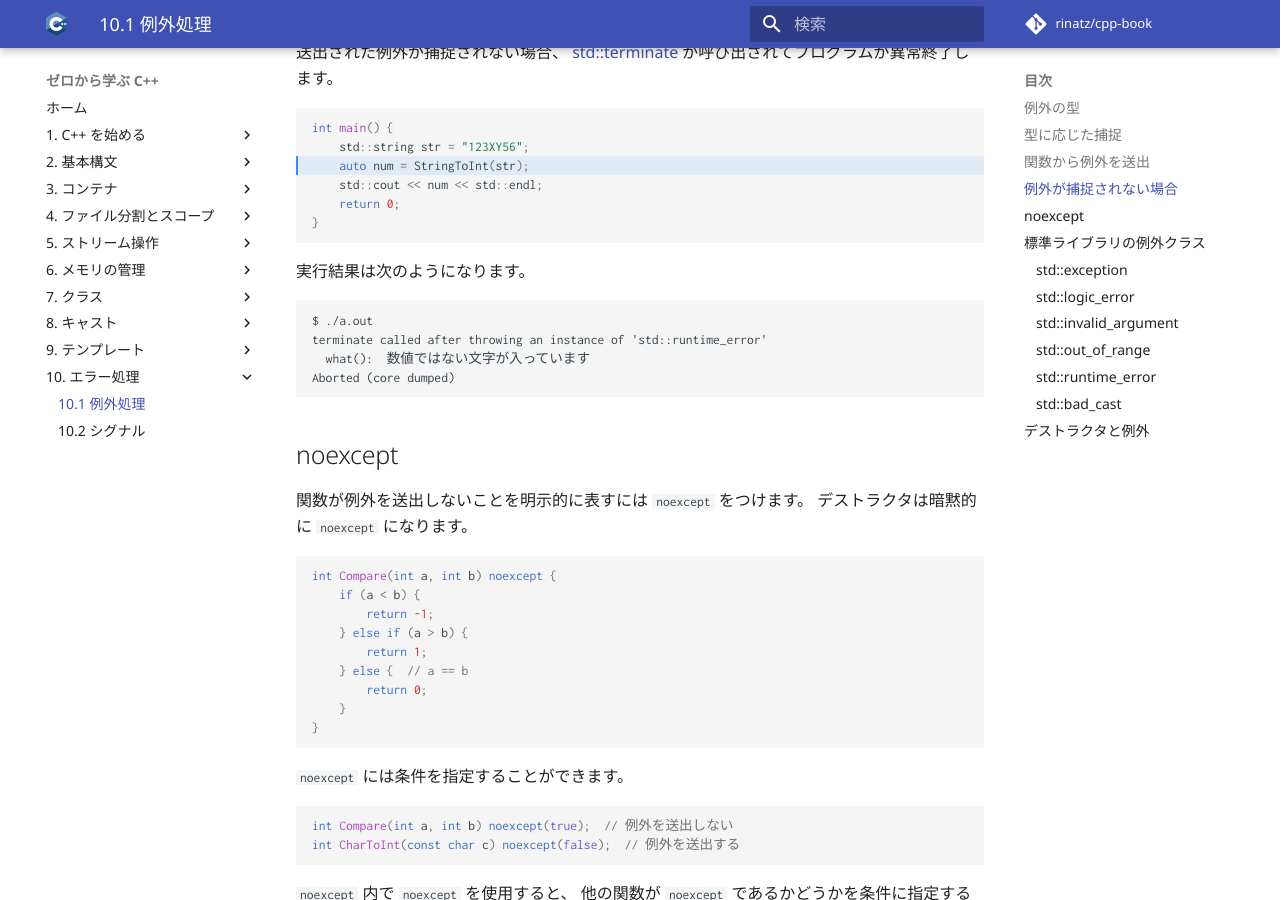
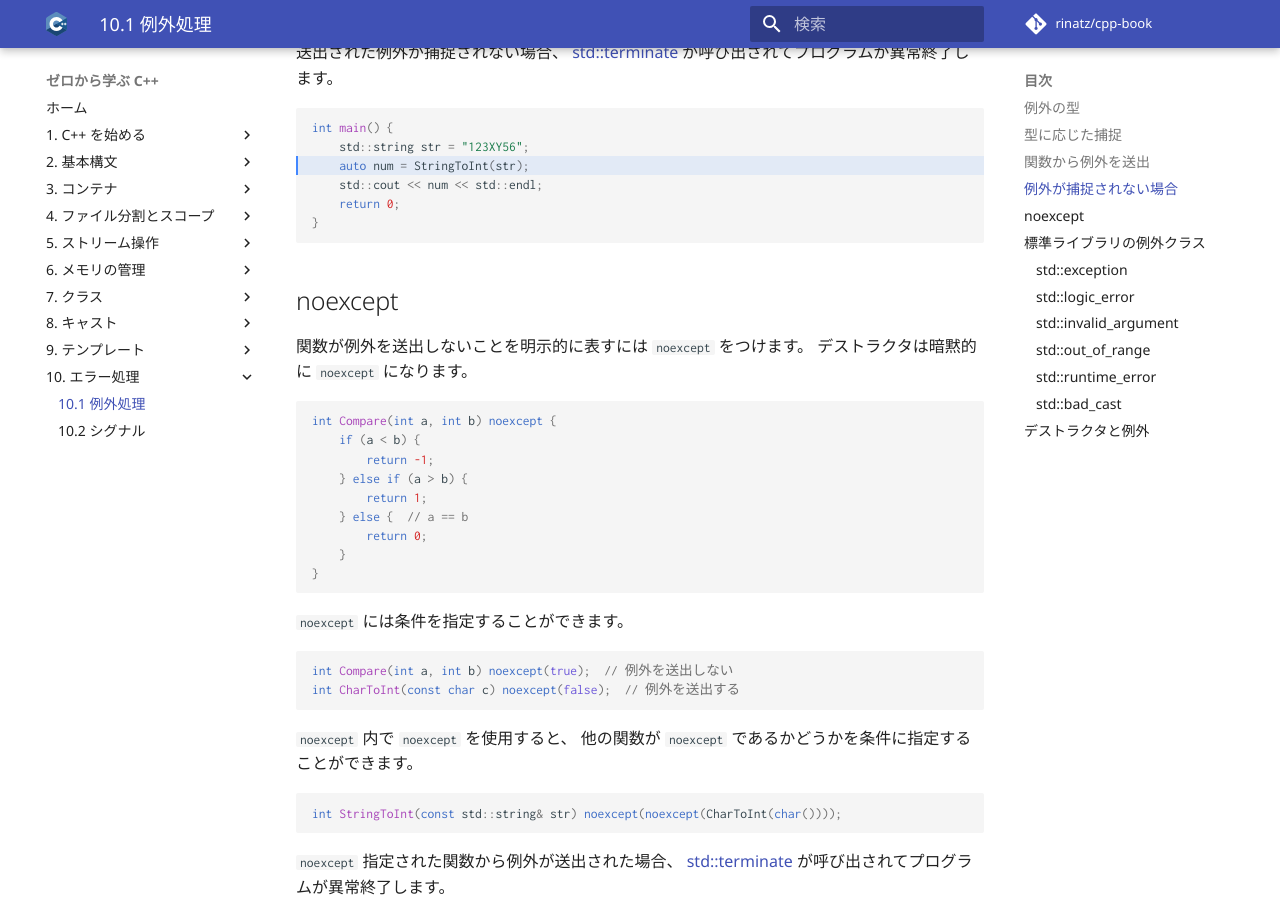
Before and after one commit to rinatz/cpp-book, an MkDocs documentation site: the page built from docs/ch10-01-exceptions.md, in a window 1280 px wide and 900 px high, scrolled down 4240 px. Built offline with MkDocs 1.6.1 and Material for MkDocs 9.7.7, drawn with Linux system fonts in a browser that asks for light colours; comment, search, counter and statistics services are not loaded.

Commit message:
Delete result for not cought exception
Expect to be called std::terminate(), but not in Windows MSYS2 environment.

````diff
--- a/docs/ch10-01-exceptions.md
+++ b/docs/ch10-01-exceptions.md
@@ -228,15 +228,6 @@ int main() {
     std::cout << num << std::endl;
     return 0;
 }
-```
-
-実行結果は次のようになります。
-
-```txt
-$ ./a.out
-terminate called after throwing an instance of 'std::runtime_error'
-  what():  数値ではない文字が入っています
-Aborted (core dumped)
 ```
 
 ## noexcept
````
